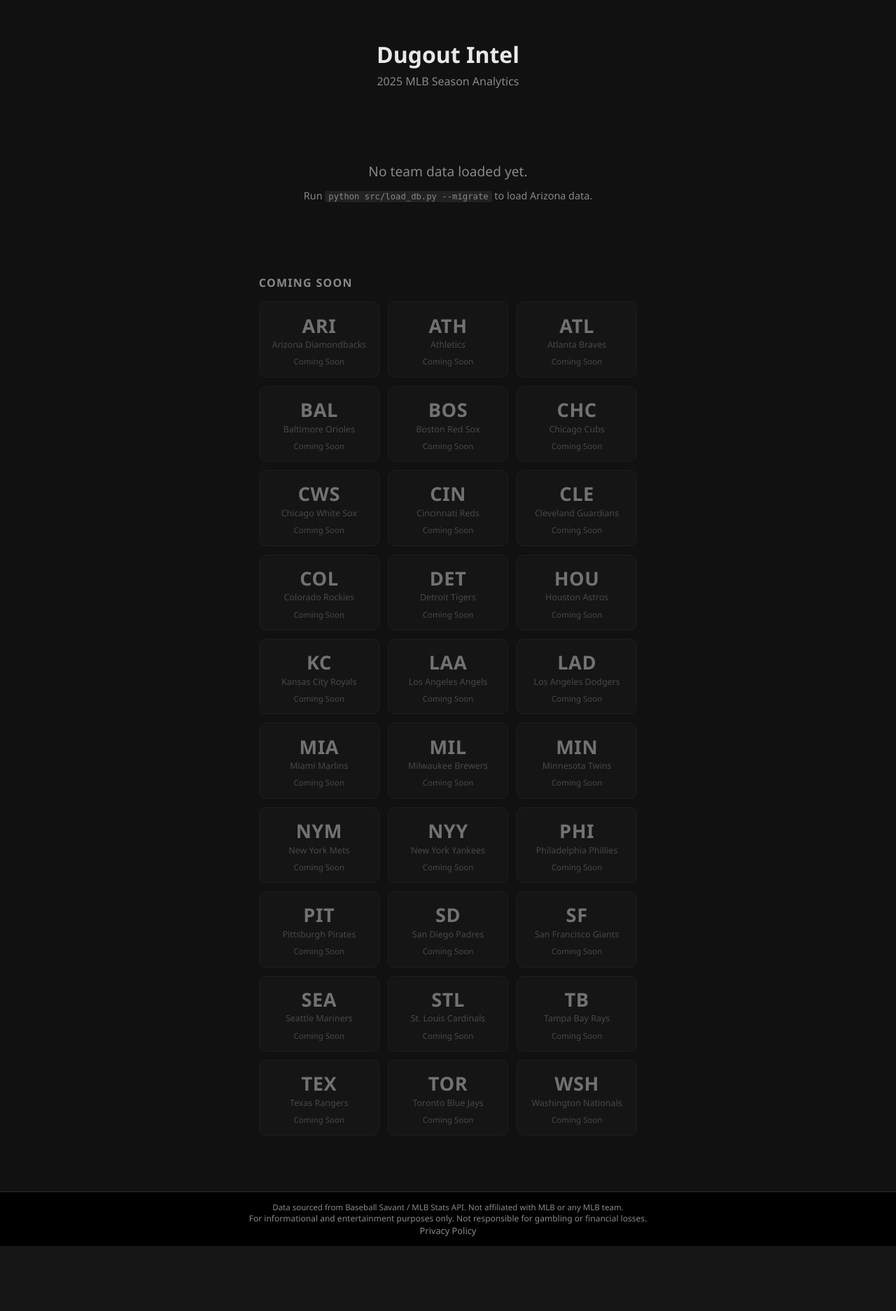
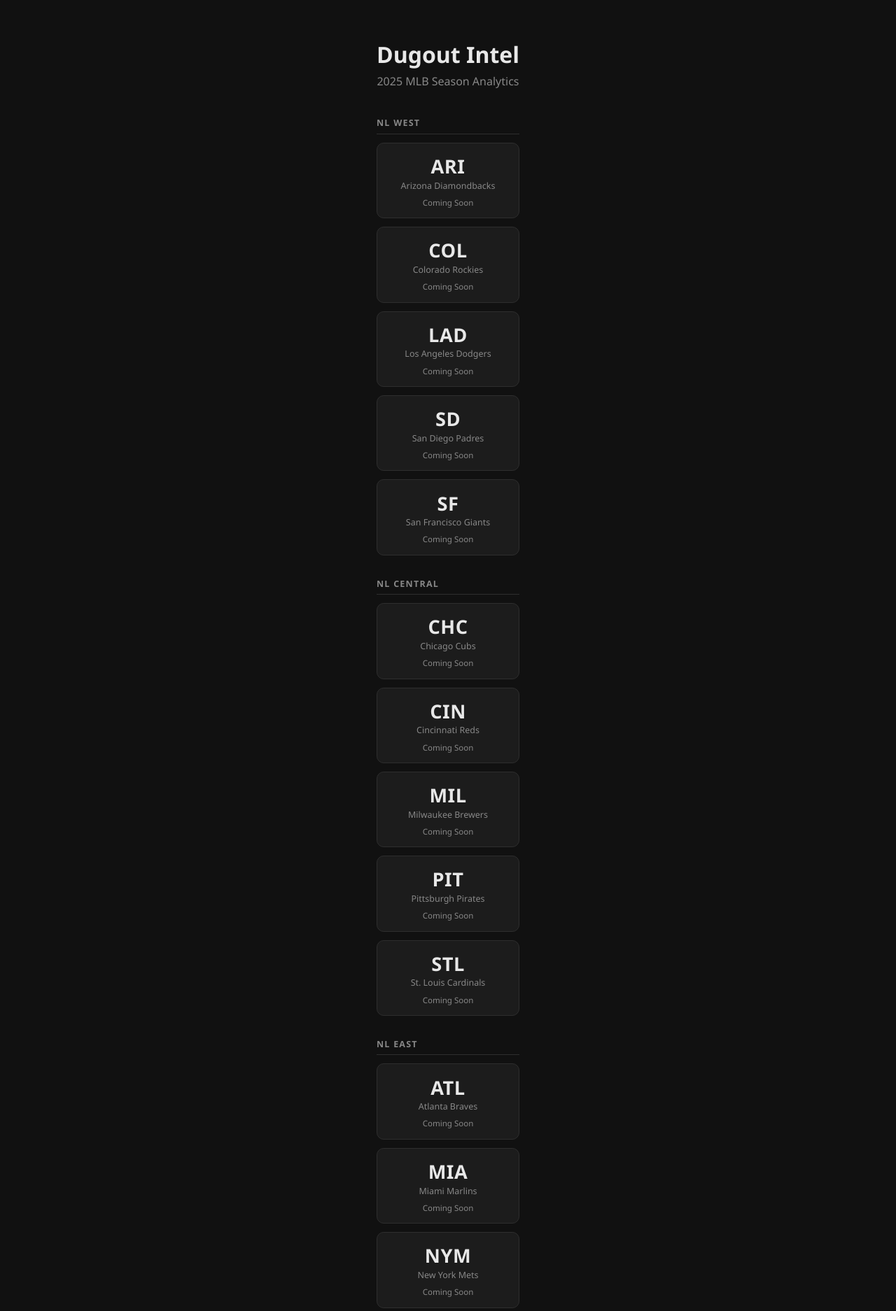
Before and after one commit to matchu46/Player-Analytics, a Flask app: page / in a window 1280 px wide. Shown: the part 54-1928 px from the top of the page at 70% size. Before the commit the page ends 1835 px from the top, so only its background shows below. Run offline with Flask 3, Linux system fonts and the light colour scheme; data that the repository does not hold is empty; some libraries are stand-ins or nearby versions.

Commit message:
Group homepage teams by division instead of flat list
Co-Authored-By: Claude Sonnet 4.6 <noreply@anthropic.com>

```diff
--- a/Player Analytics/app/app.py
+++ b/Player Analytics/app/app.py
@@ -288,17 +288,31 @@ def _get_player_team_statcast_code(player_id: int) -> str:
 # Routes — Pages
 # ---------------------------------------------------------------------------
 
+_DIVISION_ORDER = [
+    "NL West", "NL Central", "NL East",
+    "AL West", "AL Central", "AL East",
+]
+
 @app.route("/")
 def home():
-    """Team picker — show all teams with data in DB."""
+    """Team picker — show all teams grouped by division."""
     available = query("SELECT DISTINCT team FROM players")
-    teams_with_data = []
-    for r in available:
-        code = r['team']
-        if code in TEAMS:
-            teams_with_data.append({**TEAMS[code], 'code': code})
-    teams_with_data.sort(key=lambda t: t['full_name'])
-    return render_template("teams.html", teams=teams_with_data, all_teams=TEAMS, season=SEASON)
+    active_codes = {r['team'] for r in available}
+
+    divisions = {div: [] for div in _DIVISION_ORDER}
+    for code, cfg in TEAMS.items():
+        div = cfg.get('division', 'Other')
+        if div in divisions:
+            divisions[div].append({
+                **cfg,
+                'code': code,
+                'has_data': code in active_codes,
+            })
+    for div in divisions:
+        divisions[div].sort(key=lambda t: t['full_name'])
+
+    return render_template("teams.html", divisions=divisions,
+                           division_order=_DIVISION_ORDER, season=SEASON)
 
 
 @app.route("/<team_code>")
--- a/Player Analytics/app/static/css/style.css
+++ b/Player Analytics/app/static/css/style.css
@@ -819,6 +819,19 @@ nav a:hover { color: var(--team-secondary); }
 }
 
 /* ── Team picker ────────────────────────────────────────── */
+.division-section {
+    margin-bottom: 2rem;
+}
+.division-heading {
+    font-size: 0.78rem;
+    font-weight: 600;
+    text-transform: uppercase;
+    letter-spacing: 0.1em;
+    color: var(--text-muted);
+    border-bottom: 1px solid var(--border);
+    padding-bottom: 0.4rem;
+    margin-bottom: 0.75rem;
+}
 .teams-grid {
     display: grid;
     grid-template-columns: repeat(auto-fill, minmax(160px, 1fr));
--- a/Player Analytics/app/templates/teams.html
+++ b/Player Analytics/app/templates/teams.html
@@ -17,10 +17,13 @@
         <p style="color:var(--text-muted); font-size:1rem;">{{ season }} MLB Season Analytics</p>
     </div>
 
-    {% if teams %}
-    <h2 style="font-size:1rem; text-transform:uppercase; letter-spacing:0.08em; color:var(--text-muted); margin-bottom:1rem;">Available Teams</h2>
+    {% for div in division_order %}
+    {% set teams = divisions[div] %}
+    <div class="division-section">
+        <h2 class="division-heading">{{ div }}</h2>
         <div class="teams-grid">
             {% for team in teams %}
+            {% if team.has_data %}
             <a href="/{{ team.code|lower }}" class="team-card" style="--card-primary: {{ team.primary_color }}; --card-secondary: {{ team.secondary_color }};">
                 <div class="team-card-abbr">{{ team.code }}</div>
                 <div class="team-card-name">{{ team.full_name }}</div>
@@ -30,32 +33,17 @@
                     <span class="team-card-link" onclick="event.preventDefault(); event.stopPropagation(); window.location='/{{ team.code|lower }}/payroll';">Payroll</span>
                 </div>
             </a>
-        {% endfor %}
-    </div>
             {% else %}
-    <div style="text-align:center; padding:4rem; color:var(--text-muted);">
-        <p style="font-size:1.2rem;">No team data loaded yet.</p>
-        <p style="margin-top:0.75rem; font-size:0.9rem;">Run <code>python src/load_db.py --migrate</code> to load Arizona data.</p>
-    </div>
-    {% endif %}
-
-    {% if teams|length < 30 %}
-    <div style="margin-top:2.5rem;">
-        <h2 style="font-size:1rem; text-transform:uppercase; letter-spacing:0.08em; color:var(--text-muted); margin-bottom:1rem;">Coming Soon</h2>
-        <div class="teams-grid teams-grid--dim">
-            {% set active_codes = teams | map(attribute='code') | list %}
-            {% for code, cfg in all_teams.items() | sort(attribute='1.full_name') %}
-            {% if code not in active_codes %}
             <div class="team-card team-card--disabled">
-                <div class="team-card-abbr">{{ code }}</div>
-                <div class="team-card-name">{{ cfg.full_name }}</div>
+                <div class="team-card-abbr">{{ team.code }}</div>
+                <div class="team-card-name">{{ team.full_name }}</div>
                 <div class="team-card-links" style="color:var(--text-muted);">Coming Soon</div>
             </div>
             {% endif %}
             {% endfor %}
         </div>
     </div>
-    {% endif %}
+    {% endfor %}
 
 </div>
 {% endblock %}
```
Lines whose indentation alone changed are shown as unchanged.
